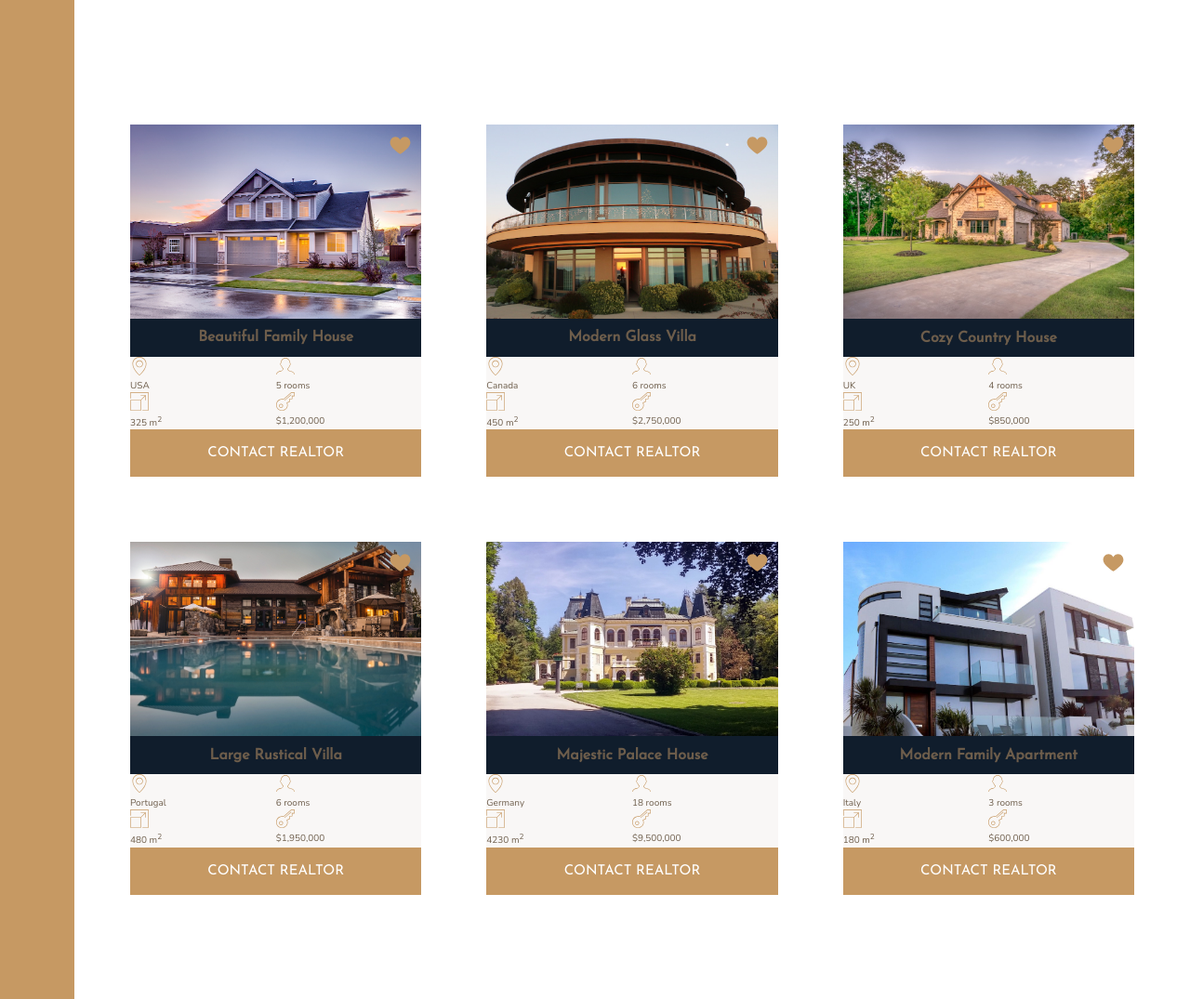
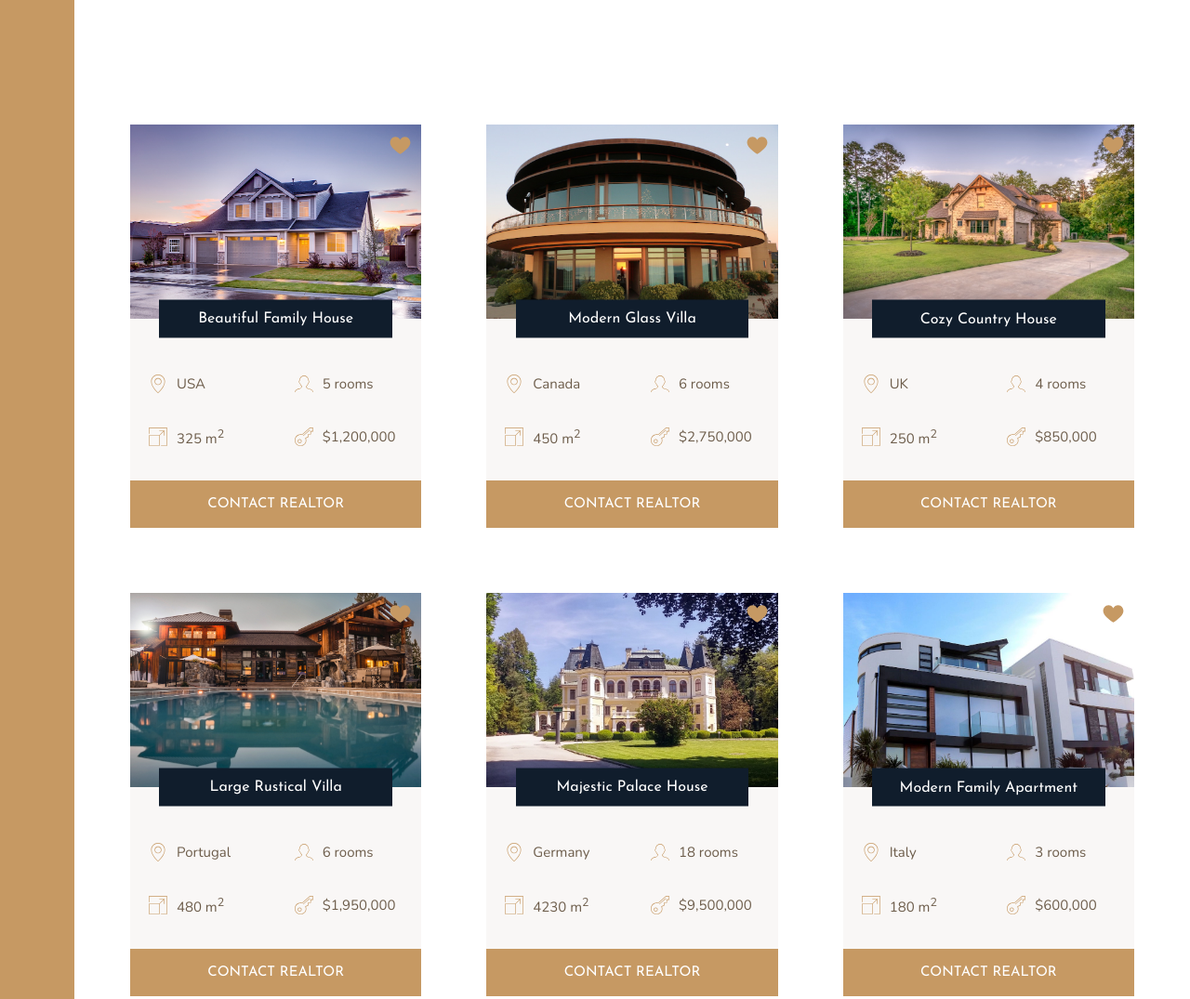
Before and after one commit to andrucz/css-grid-layout, a website: page index.html in a window 1280 px wide. Shown: the part 1780-2855 px from the top of the page at 93% size. Drawn offline with nearby package versions, Linux system fonts and the light colour scheme; files that its build step writes are made by us from their sources.

Commit message:
aligning house name

```diff
--- a/sass/_homes.scss
+++ b/sass/_homes.scss
@@ -11,6 +11,7 @@
   background-color: $color-grey-light-1;
   display: grid;
   grid-template-columns: repeat(2, 1fr);
+  grid-row-gap: 3.5rem;
 
   &__img {
     width: 100%;
@@ -31,26 +32,42 @@
   }
 
   &__name {
+    grid-row: 1 / 2;
     grid-column: 1 / -1;
+    width: 80%;
+    justify-self: center;
+    align-self: end;
     font-family: $font-display;
     font-size: 1.6rem;
     text-align: center;
     padding: 1.25rem;
     background-color: $color-secondary;
+    color: #fff;
+    font-weight: 400;
+    z-index: 3;
+    transform: translateY(50%);
+  }
+
+  &__location,
+  &__rooms {
+    margin-top: 2.5rem;
   }
 
   &__location,
   &__rooms,
   &__area,
   &__price {
+    font-size: 1.5rem;
+    margin-left: 2rem;
+
+    display: flex;
+    align-items: center;
+
     svg {
       fill: $color-primary;
       height: 2rem;
       width: 2rem;
-    }
-
-    p {
-
+      margin-right: 1rem;
     }
   }
 
```
